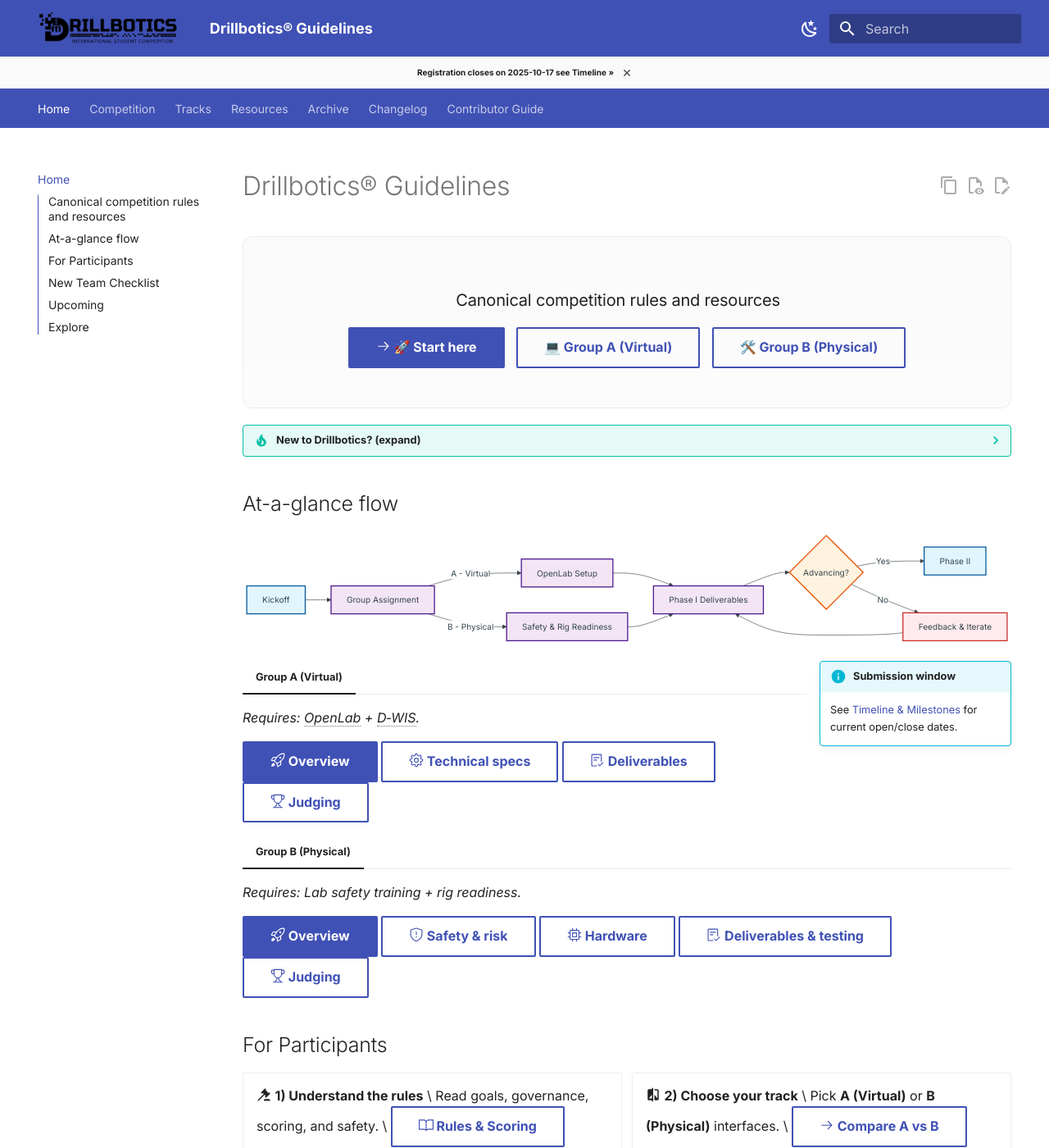
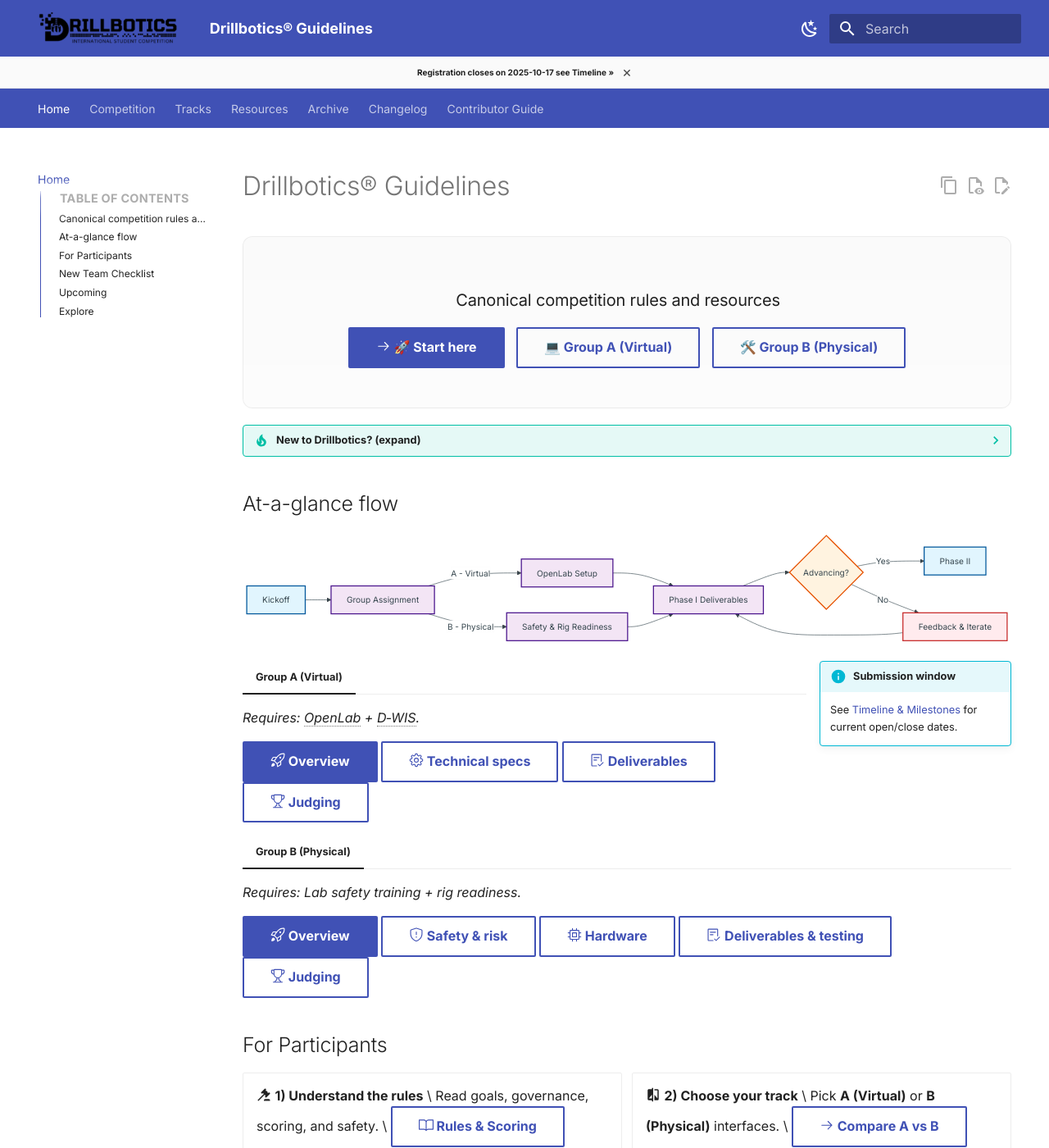
Before and after one commit to Open-Source-Drilling-Community/drillbotics-guidelines, an MkDocs documentation site: the page built from docs/index.md, in a window 1280 px wide and 1400 px high. Shown: the whole window at 82% size. Built offline with MkDocs 1.6.1 and Material for MkDocs 9.7.7, drawn with Linux system fonts in a browser that asks for light colours; comment, search, counter and statistics services are not loaded; the version menu is left out.

Commit message:
💄 style(docs): refine integrated ToC for better readability
- soften left border and adjust spacing in secondary nav for clarity
- make "Table of contents" label visible and compact
- restrict integrated ToC to first-level entries only
- truncate long headings with ellipsis for tidiness

```diff
--- a/docs/stylesheets/extra.css
+++ b/docs/stylesheets/extra.css
@@ -104,3 +104,44 @@
 .mermaid .node.decision path { fill: var(--db-mm-decision-fill) !important; stroke: var(--db-mm-decision-stroke) !important; }
 .mermaid .node.process rect { fill: var(--db-mm-process-fill) !important; stroke: var(--db-mm-process-stroke) !important; }
 .mermaid .node.feedback rect { fill: var(--db-mm-feedback-fill) !important; stroke: var(--db-mm-feedback-stroke) !important; }
+
+/*
+  Integrated ToC (toc.integrate) refinements
+  - Improves readability for long pages like Archive (2024)
+  - Keeps only first-level entries, shows a compact label, and
+    lightens the left rule so the nav remains the primary focus
+*/
+.md-nav--secondary {
+  /* soften the left rule and tighten spacing */
+  border-left: 1px solid var(--md-default-fg-color--lightest);
+  margin-left: .15rem;
+  padding-left: .5rem;
+  font-size: .86em;
+  line-height: 1.25;
+}
+[data-md-color-scheme="slate"] .md-nav--secondary {
+  border-left-color: rgba(255,255,255,.10);
+}
+
+/* Make the "Table of contents" label visible and compact */
+.md-nav--secondary > .md-nav__title {
+  display: block !important;
+  margin: .25rem 0 .35rem .05rem;
+  text-transform: uppercase;
+  letter-spacing: .02em;
+  font-weight: 600;
+  font-size: .72rem;
+  color: var(--md-default-fg-color--lighter);
+}
+
+/* Show only first-level entries in the integrated ToC */
+.md-nav--secondary .md-nav__list > .md-nav__item > nav {
+  display: none;
+}
+
+/* Tidy long headings */
+.md-nav--secondary .md-ellipsis {
+  white-space: nowrap;
+  overflow: hidden;
+  text-overflow: ellipsis;
+}
```
